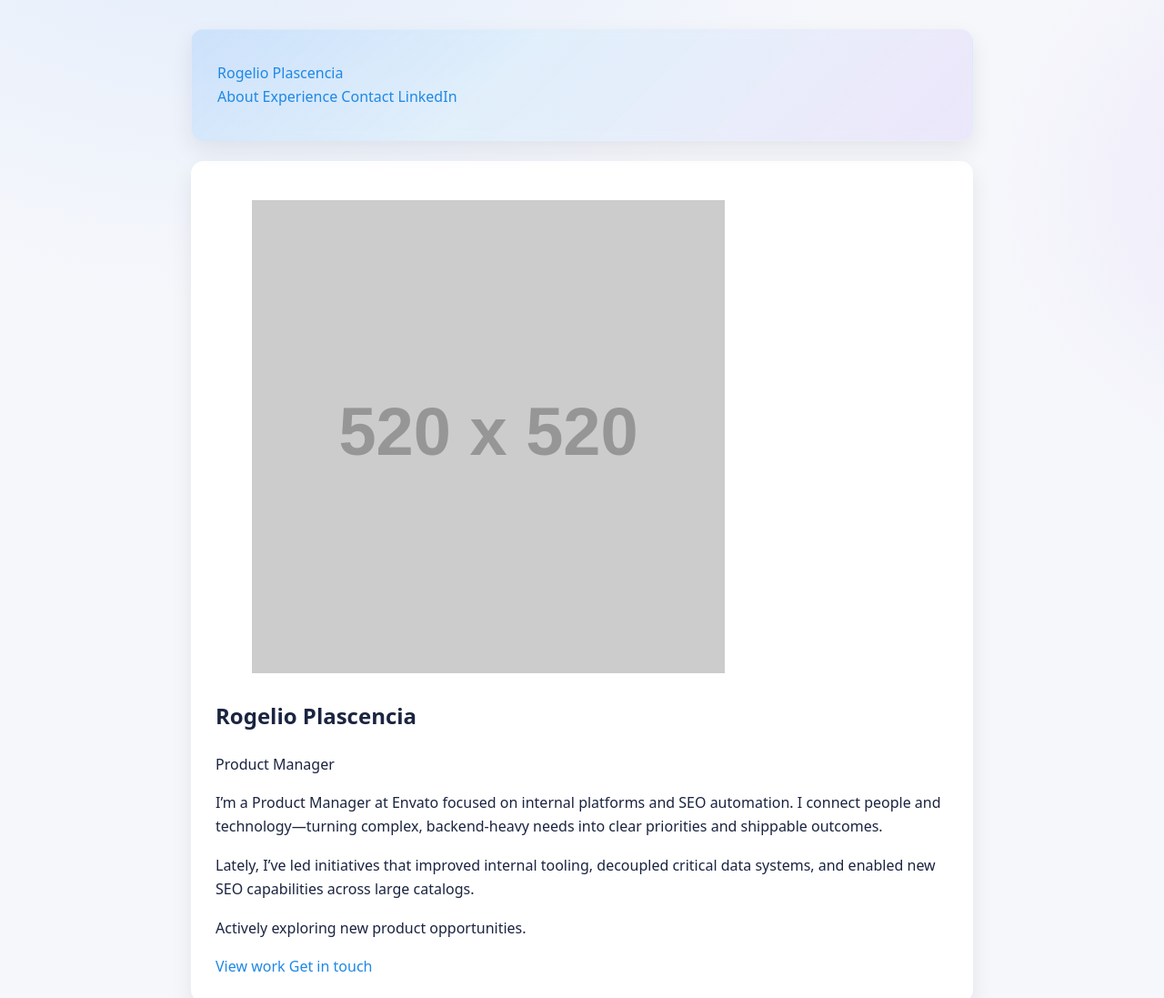
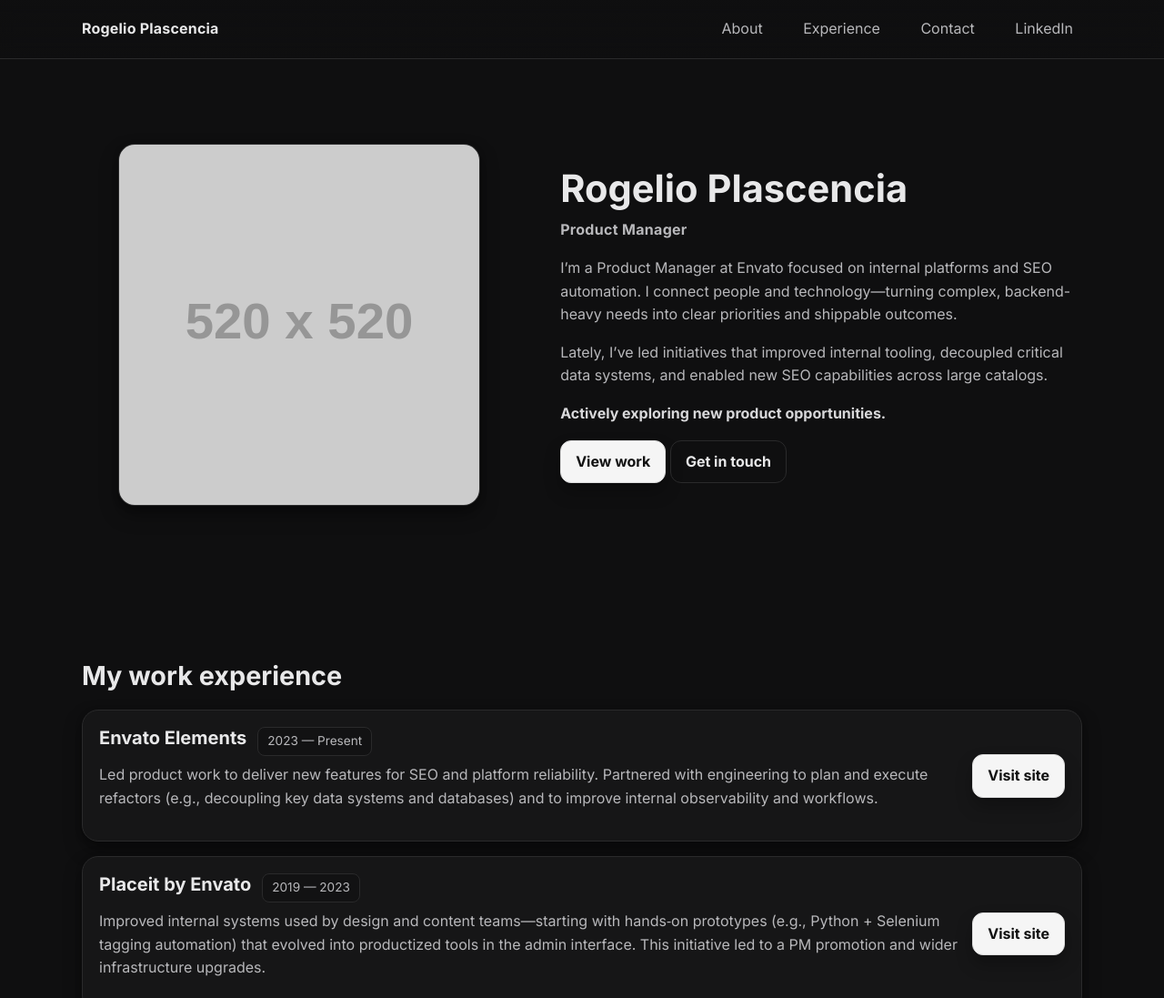
Before and after one commit to RogerGolden/rogergolden.github.io, a plain HTML site: page index.html in a window 1280 px wide. Shown: the top 1097 px of the page at 91% size. Drawn offline with Linux system fonts and the light colour scheme; placeholder pictures from the web are drawn by us.

Commit message:
Update style.css - black design

```diff
--- a/style.css
+++ b/style.css
@@ -1,165 +1,199 @@
-/* ====== Variables y base ====== */
+/* ========== Design Tokens (Grayscale) ========== */
 :root{
-  --bg: #0f1220;
-  --card: #151a2e;
-  --text: #e8ecf2;
-  --muted: #aab3c5;
-  --brand: #5aa7ff;
-  --brand-2: #7dd3fc;
-  --accent: #8b5cf6;
-  --shadow: 0 10px 30px rgba(0,0,0,.35);
-  --radius: 14px;
-  --maxw: 860px;
-}
+    --bg: #0f0f10;           /* near-black background */
+    --surface: #161617;      /* cards / header */
+    --surface-2: #1e1e1f;    /* hover */
+    --line: #2a2a2b;         /* subtle borders */
+    --text: #e8e8e9;         /* main text */
+    --muted: #b8b8bb;        /* secondary text */
+    --accent: #f5f5f5;       /* light accent for buttons */
+    --shadow: 0 10px 20px rgba(0,0,0,.35), 0 2px 6px rgba(0,0,0,.25);
+    --radius-lg: 18px;
+    --radius-md: 12px;
+    --radius-sm: 8px;
+  }
 
-@media (prefers-color-scheme: light){
-  :root{
-    --bg: #f6f7fb;
-    --card: #ffffff;
-    --text: #1b2440;
-    --muted: #56607a;
-    --brand: #1e88e5;
-    --brand-2: #42a5f5;
-    --accent: #7c4dff;
-    --shadow: 0 10px 25px rgba(20,20,40,.08);
+  /* ========== Base ========== */
+  *{ box-sizing: border-box; }
+  html,body{
+    margin:0;
+    padding:0;
+    background: var(--bg);
+    color: var(--text);
+    font-family: "Inter", ui-sans-serif, system-ui, -apple-system, Segoe UI, Roboto, Arial, "Apple Color Emoji", "Segoe UI Emoji";
+    line-height: 1.6;
+    -webkit-font-smoothing: antialiased;
+    text-rendering: optimizeLegibility;
   }
-}
 
-/* Reset mínimo y tipografía */
-*{ box-sizing:border-box; }
-html,body{ margin:0; padding:0; }
-body{
-  font: 16px/1.65 ui-sans-serif, system-ui, -apple-system, "Segoe UI", Roboto, "Helvetica Neue", Arial, "Noto Sans", "Apple Color Emoji","Segoe UI Emoji";
-  background: radial-gradient(1200px 900px at 20% -10%, rgba(90,167,255,.15), transparent 60%),
-              radial-gradient(900px 700px at 120% 10%, rgba(139,92,246,.12), transparent 50%),
-              var(--bg);
-  color: var(--text);
-  -webkit-font-smoothing: antialiased;
-  text-rendering: optimizeLegibility;
-  padding: 32px 20px 40px;
-}
+  img{ display:block; max-width:100%; height:auto; }
 
-/* Constrain global para header, main y footer */
-header, main, footer{
-  max-width: var(--maxw);
-  margin: 0 auto;
-}
+  .container{
+    width: min(1100px, 92vw);
+    margin: 0 auto;
+  }
 
-/* ====== Header ====== */
-header{
-  background: linear-gradient(135deg, rgba(90,167,255,.20), rgba(125,211,252,.12) 40%, rgba(139,92,246,.10));
-  border: 1px solid rgba(255,255,255,.08);
-  backdrop-filter: blur(6px);
-  box-shadow: var(--shadow);
-  padding: 34px 28px;
-  border-radius: var(--radius);
-}
+  .section{
+    padding: clamp(48px, 6vw, 96px) 0;
+  }
 
-header h1{
-  font-size: clamp(28px, 4vw, 40px);
-  line-height: 1.15;
-  letter-spacing: .2px;
-  margin: 0 0 8px;
-}
+  h1,h2,h3{
+    margin: 0 0 .5rem 0;
+    line-height: 1.2;
+  }
+  h1{ font-size: clamp(1.9rem, 3.8vw, 2.6rem); font-weight: 800; }
+  h2{ font-size: clamp(1.4rem, 2.6vw, 1.8rem); font-weight: 700; margin-bottom: 1.25rem; }
+  h3{ font-size: clamp(1.1rem, 2vw, 1.25rem); font-weight: 700; }
 
-header p{
-  margin: 0;
-  color: var(--muted);
-  font-size: clamp(15px, 2.2vw, 18px);
-}
+  p{ color: var(--muted); margin: 0 0 1rem 0; }
 
-/* ====== Main / Secciones ====== */
-main{
-  margin-top: 22px;
-  display: grid;
-  gap: 18px;
-}
+  /* ========== Header / Nav ========== */
+  .site-header{
+    position: sticky;
+    top: 0;
+    z-index: 50;
+    backdrop-filter: blur(8px);
+    background: linear-gradient(to bottom, rgba(15,15,16,0.85), rgba(15,15,16,0.6));
+    border-bottom: 1px solid var(--line);
+  }
+  .header-inner{
+    display: flex;
+    align-items: center;
+    justify-content: space-between;
+    height: 64px;
+  }
+  .brand{
+    color: var(--text);
+    font-weight: 700;
+    text-decoration: none;
+    letter-spacing: .2px;
+  }
+  .nav a{
+    color: var(--muted);
+    text-decoration: none;
+    margin-left: 20px;
+    padding: 8px 10px;
+    border-radius: 10px;
+    transition: background .2s ease, color .2s ease;
+  }
+  .nav a:hover{ background: var(--surface-2); color: var(--text); }
 
-section{
-  background: var(--card);
-  border: 1px solid rgba(255,255,255,.08);
-  box-shadow: var(--shadow);
-  padding: 22px 20px;
-  border-radius: var(--radius);
-}
+  /* ========== Hero ========== */
+  .hero{ padding-top: clamp(40px, 6vw, 80px); }
+  .hero-grid{
+    display: grid;
+    grid-template-columns: 1fr 1.2fr;
+    gap: clamp(24px, 4vw, 48px);
+    align-items: center;
+  }
+  .hero-photo{
+    background: var(--surface);
+    border: 1px solid var(--line);
+    border-radius: var(--radius-lg);
+    box-shadow: var(--shadow);
+    overflow: hidden;
+    aspect-ratio: 1 / 1;
+  }
+  .hero-copy .kicker{
+    color: var(--muted);
+    font-weight: 600;
+    letter-spacing: .3px;
+    margin-top: .25rem;
+  }
+  .availability{ color: #d8d8da; font-weight: 600; }
 
-section h2{
-  margin: 0 0 10px;
-  font-size: 18px;
-  letter-spacing: .3px;
-  color: var(--text);
-  position: relative;
-}
+  /* ========== Cards (Experience) ========== */
+  .card{
+    display: grid;
+    grid-template-columns: 1fr auto;
+    gap: 16px;
+    align-items: start;
+    background: var(--surface);
+    border: 1px solid var(--line);
+    border-radius: var(--radius-lg);
+    padding: 18px;
+    margin-top: 16px;
+    box-shadow: var(--shadow);
+  }
+  .card-header{
+    display: flex;
+    align-items: center;
+    gap: 12px;
+    margin-bottom: .5rem;
+  }
+  .badge{
+    display: inline-flex;
+    align-items: center;
+    padding: 4px 10px;
+    font-size: .85rem;
+    color: var(--muted);
+    border: 1px solid var(--line);
+    background: #121213;
+    border-radius: var(--radius-sm);
+  }
+  .card-cta{
+    align-self: center;
+  }
 
-section h2::after{
-  content:"";
-  display:block;
-  width: 36px;
-  height: 3px;
-  border-radius: 3px;
-  margin-top: 8px;
-  background: linear-gradient(90deg, var(--brand), var(--accent));
-  opacity: .9;
-}
+  /* ========== Buttons ========== */
+  .btn{
+    --btn-bg: var(--accent);
+    --btn-fg: #111;
+    display: inline-block;
+    padding: 10px 16px;
+    border-radius: 12px;
+    border: 1px solid #dcdcdc;
+    background: var(--btn-bg);
+    color: var(--btn-fg);
+    text-decoration: none;
+    font-weight: 600;
+    transition: transform .06s ease, box-shadow .2s ease, background .2s ease;
+    box-shadow: 0 1px 0 rgba(255,255,255,.08) inset, 0 10px 18px rgba(0,0,0,.25);
+  }
+  .btn:hover{ transform: translateY(-1px); box-shadow: 0 1px 0 rgba(255,255,255,.08) inset, 0 16px 28px rgba(0,0,0,.35); }
+  .btn:active{ transform: translateY(0); }
 
-/* Listas */
-ul{ margin: 8px 0 0; padding-left: 20px; }
-li{ margin: 6px 0; }
+  .btn-ghost{
+    --btn-bg: transparent;
+    --btn-fg: var(--text);
+    border-color: var(--line);
+    color: var(--text);
+    box-shadow: none;
+  }
+  .btn-ghost:hover{ background: var(--surface-2); }
 
-/* ====== Enlaces y CTA ====== */
-a{
-  color: var(--brand);
-  text-decoration: none;
-  position: relative;
-  transition: color .2s ease;
-}
+  /* ========== Contact ========== */
+  .contact a{ color: var(--text); text-decoration: underline; text-decoration-color: var(--line); }
+  .contact a:hover{ text-decoration-color: var(--text); }
 
-a::after{
-  content:"";
-  position:absolute; left:0; bottom:-2px;
-  width:100%; height:2px;
-  background: linear-gradient(90deg, var(--brand), var(--brand-2));
-  transform: scaleX(0);
-  transform-origin: left;
-  transition: transform .25s ease;
-}
+  /* ========== Footer ========== */
+  .site-footer{
+    border-top: 1px solid var(--line);
+    background: #0c0c0d;
+  }
+  .footer-inner{
+    display: flex;
+    justify-content: space-between;
+    align-items: center;
+    padding: 22px 0;
+    color: var(--muted);
+  }
+  .foot-links a{
+    color: var(--muted);
+    text-decoration: none;
+    margin-left: 16px;
+  }
+  .foot-links a:hover{ color: var(--text); }
 
-a:hover{ color: var(--brand-2); }
-a:hover::after{ transform: scaleX(1); }
-
-/* Botoncito para enlaces “fuertes” dentro de Contacto */
-section:last-of-type a{
-  display: inline-block;
-  padding: 8px 12px;
-  border-radius: 10px;
-  background: linear-gradient(180deg, rgba(90,167,255,.15), rgba(90,167,255,.05));
-  border: 1px solid rgba(90,167,255,.35);
-  text-decoration: none;
-  margin-right: 10px;
-}
-section:last-of-type a:hover{
-  background: linear-gradient(180deg, rgba(90,167,255,.25), rgba(90,167,255,.10));
-}
-
-/* ====== Footer ====== */
-footer{
-  margin-top: 22px;
-  color: var(--muted);
-  font-size: 14px;
-  text-align: center;
-  padding: 12px 0 0;
-  opacity: .9;
-}
-
-/* ====== Accesibilidad ====== */
-:focus-visible{
-  outline: 3px solid var(--brand);
-  outline-offset: 3px;
-  border-radius: 6px;
-}
-
-/* ====== Pequeños ajustes responsivos ====== */
-@media (min-width: 760px){
-  main{ gap: 20px; }
-  section{ padding: 26px 26px; }
-}
+  /* ========== Responsive ========== */
+  @media (max-width: 880px){
+    .hero-grid{
+      grid-template-columns: 1fr;
+    }
+    .hero-photo{ order: 2; }
+    .hero-copy{ order: 1; }
+    .card{
+      grid-template-columns: 1fr;
+    }
+    .nav a{ margin-left: 12px; }
+  }
```
